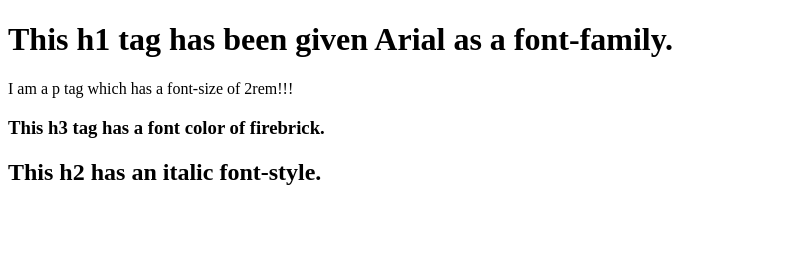
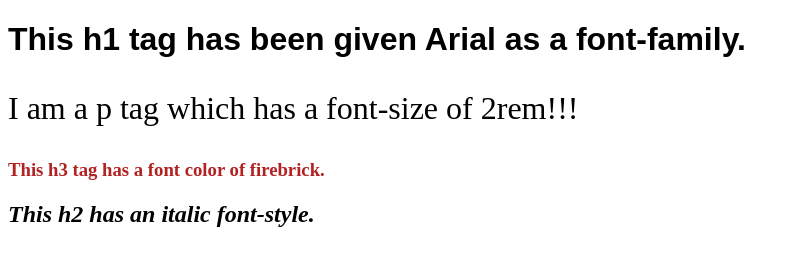
Before and after one commit to Andrew-M-A/prep-0222-code-solutions, a website: page prep-css-syntax/index.html in a window 1280 px wide. Shown: the whole page, without its empty margins (0-799 px from the left). Drawn offline with Linux system fonts and the light colour scheme.

Commit message:
Completed prep-css-syntax exercise

```diff
--- a/prep-css-syntax/index.html
+++ b/prep-css-syntax/index.html
@@ -1,14 +1,35 @@
 <!DOCTYPE html>
 <html lang="en">
+
 <head>
   <meta charset="UTF-8">
   <meta name="viewport" content="width=device-width, initial-scale=1.0">
+  <style>
+    h1 {
+      font-family: Arial, Helvetica, sans-serif;
+    }
+
+    p {
+      font-size: 2rem;
+    }
+
+    h3 {
+      color: firebrick
+    }
+
+    h2 {
+      font-style: italic;
+    }
+  </style>
+
   <title>CSS Syntax</title>
 </head>
+
 <body>
   <h1>This h1 tag has been given Arial as a font-family.</h1>
   <p>I am a p tag which has a font-size of 2rem!!!</p>
   <h3>This h3 tag has a font color of firebrick.</h3>
   <h2>This h2 has an italic font-style.</h2>
 </body>
+
 </html>
```
